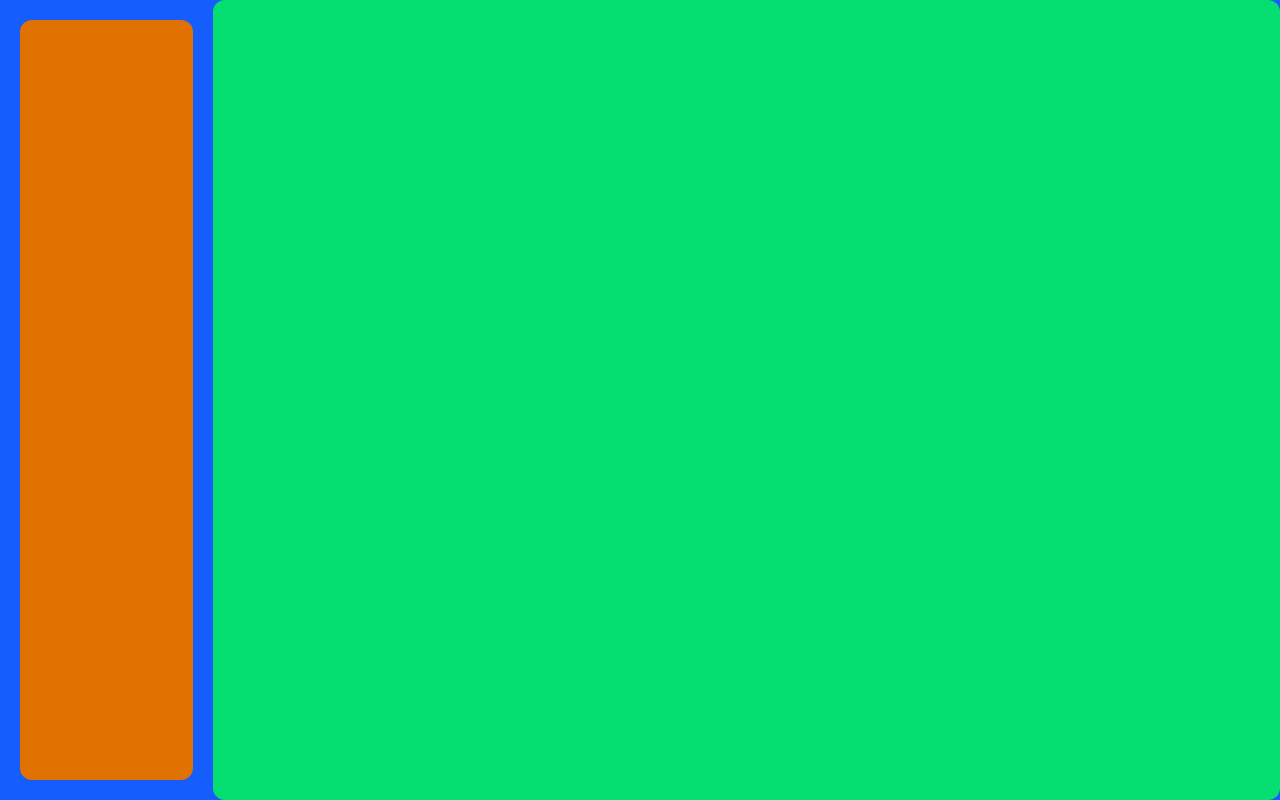
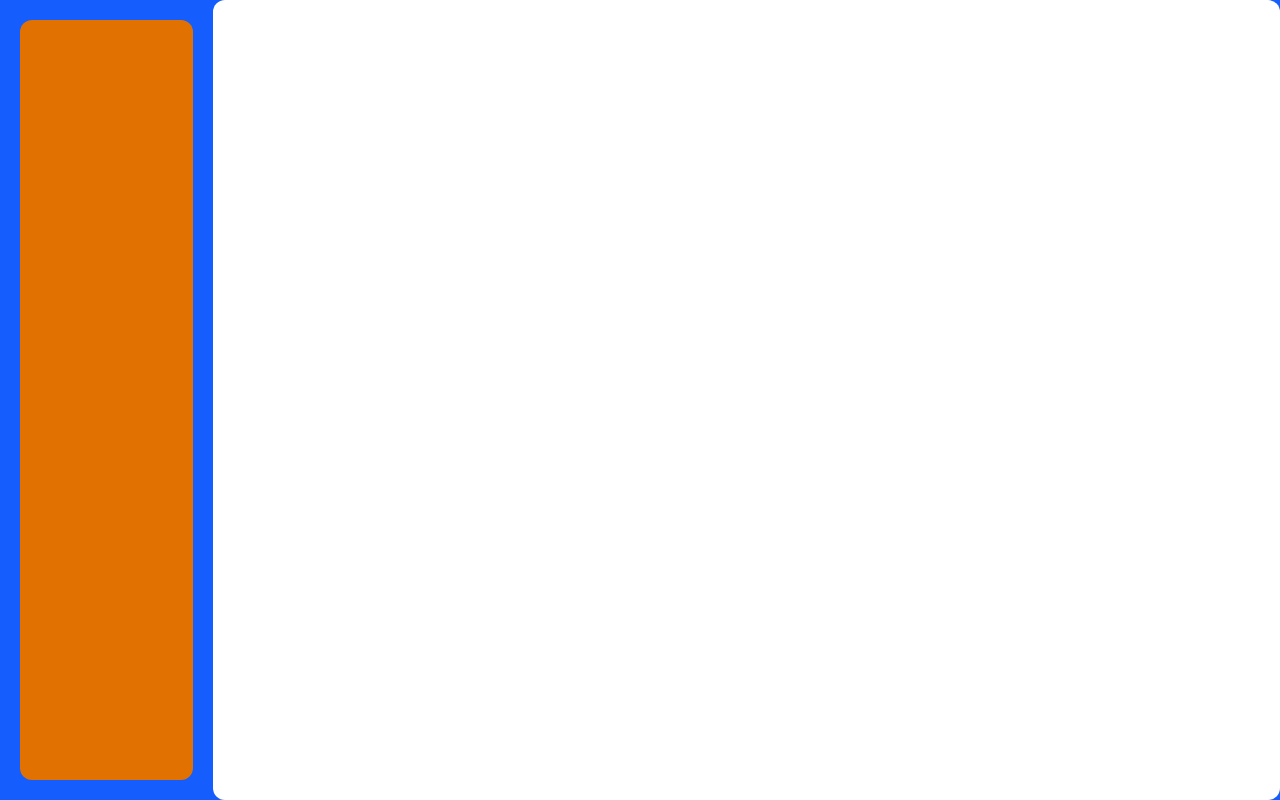
Before and after one commit to jagritjain18-sudo/reactpractice, a React (Vite) app: page / in a window 1280 px wide. Built offline with nearby package versions, Linux system fonts and the light colour scheme.

Commit message:
first commit

```diff
--- a/src/App.jsx
+++ b/src/App.jsx
@@ -7,7 +7,7 @@ const App= ()=>{
   <div className="w-1/6 h-full flex justify-center items-center  p-5 ">
   <div className='w-full h-full bg-amber-600 rounded-xl '></div>
   </div>
-  <div className="w-5/6 h-full bg-green-400 flex rounded-xl"></div>
+  <div className="w-5/6 h-full bg-white flex rounded-xl"></div>
 </div>
   )
 }
```
